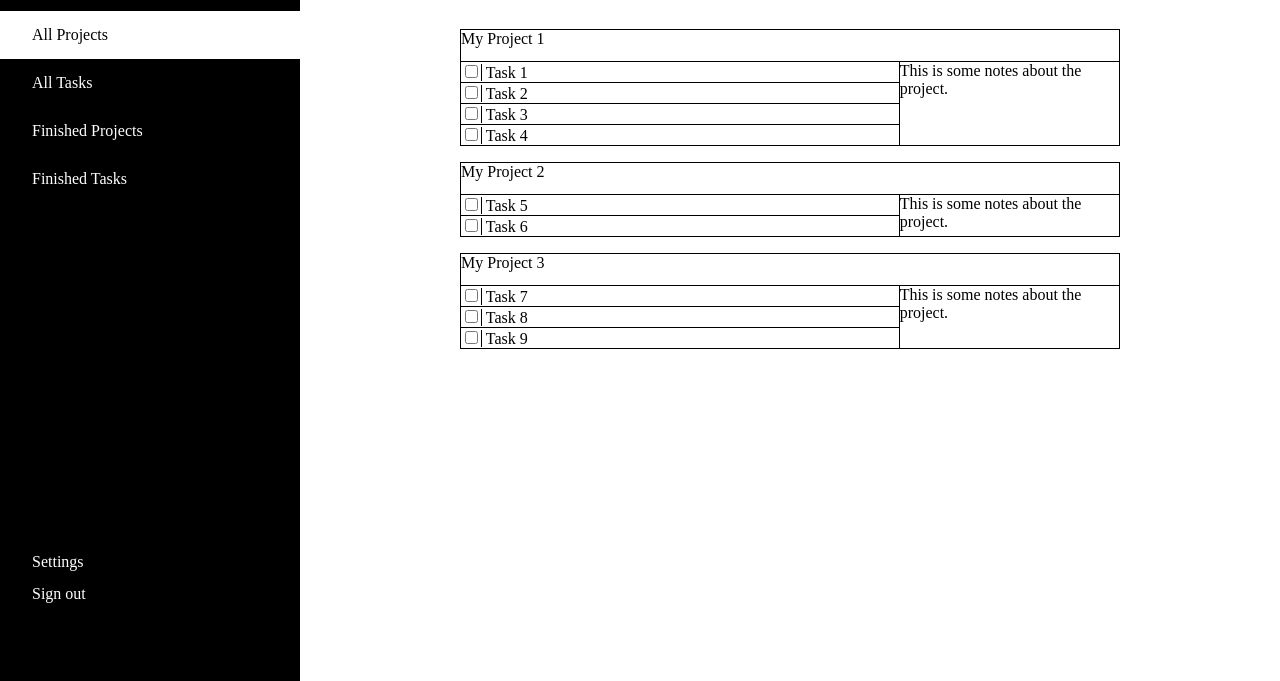
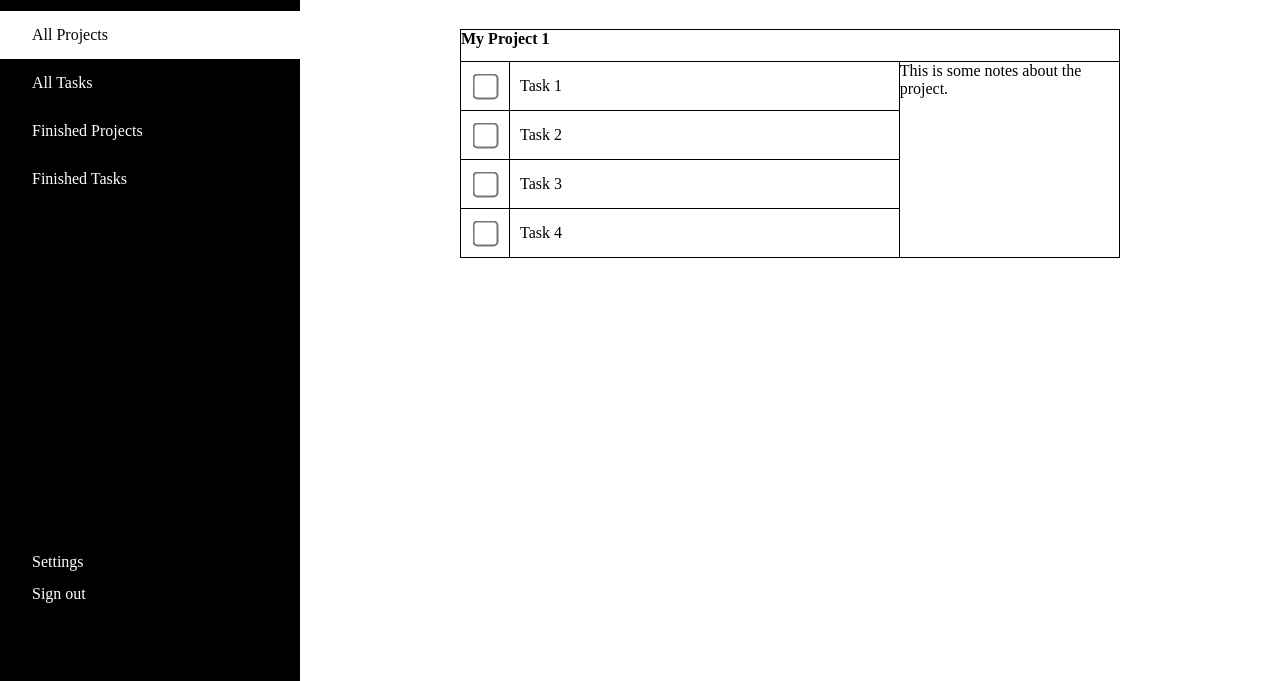
Before and after one commit to dh-giang-vu/TodoList, a website built with webpack: page src/index.html in a window 1280 px wide. Shown: the part 119-800 px from the top of the page. Built offline with nearby package versions, Linux system fonts and the light colour scheme.

Commit message:
task-item checkbox scaled up & centred with task-name

```diff
--- a/src/index.html
+++ b/src/index.html
@@ -41,21 +41,21 @@
             <div class="proj-name">My Project 1</div>
           </div>
           <ul class="task-list">
-            <li>
-              <span class="cb-container"><input type="checkbox" name="checkbox" id=""></span>
-              <span>Task 1</span>
+            <li class="task-item">
+              <div class="cb-container"><input type="checkbox" name="checkbox" id=""></div>
+              <div class="task-name">Task 1</div>
             </li>
-            <li>
-              <span class="cb-container"><input type="checkbox" name="checkbox" id=""></span>
-              <span>Task 2</span>
+            <li class="task-item">
+              <div class="cb-container"><input type="checkbox" name="checkbox" id=""></div>
+              <div class="task-name">Task 2</div>
             </li>
-            <li>
-              <span class="cb-container"><input type="checkbox" name="checkbox" id=""></span>
-              <span>Task 3</span>
+            <li class="task-item">
+              <div class="cb-container"><input type="checkbox" name="checkbox" id=""></div>
+              <div class="task-name">Task 3</div>
             </li>
-            <li>
-              <span class="cb-container"><input type="checkbox" name="checkbox" id=""></span>
-              <span>Task 4</span>
+            <li class="task-item">
+              <div class="cb-container"><input type="checkbox" name="checkbox" id=""></div>
+              <div class="task-name">Task 4</div>
             </li>
           </ul>
           <div class="proj-note">
@@ -64,48 +64,7 @@
         </div>
 
 
-        <div class="project">
-          <div class="header">
-            <div class="proj-name">My Project 2</div>
-          </div>
-          <ul class="task-list">
-            <li>
-              <span class="cb-container"><input type="checkbox" name="checkbox" id=""></span>
-              <span>Task 5</span>
-            </li>
-            <li>
-              <span class="cb-container"><input type="checkbox" name="checkbox" id=""></span>
-              <span>Task 6</span>
-            </li>
-          </ul>
-          <div class="proj-note">
-            This is some notes about the project.
-          </div>
-        </div>
 
-
-        <div class="project">
-          <div class="header">
-            <div class="proj-name">My Project 3</div>
-          </div>
-          <ul class="task-list">
-            <li>
-              <span class="cb-container"><input type="checkbox" name="checkbox" id=""></span>
-              <span>Task 7</span>
-            </li>
-            <li>
-              <span class="cb-container"><input type="checkbox" name="checkbox" id=""></span>
-              <span>Task 8</span>
-            </li>
-            <li>
-              <span class="cb-container"><input type="checkbox" name="checkbox" id=""></span>
-              <span>Task 9</span>
-            </li>
-          </ul>
-          <div class="proj-note">
-            This is some notes about the project.
-          </div>
-        </div>
 
 
       </div>
--- a/src/style.css
+++ b/src/style.css
@@ -170,6 +170,8 @@ a.active{
 .header {
     grid-area: 1 / 1 / 2 / 3;
     border-bottom: var(--std-proj-border);
+
+    font-weight: 700;
 }
 
 .task-list {
@@ -193,15 +195,40 @@ a.active{
 
 }
 
+.task-item {
+    border-bottom: var(--std-proj-border);
+    height: 48px;
 
-.task-list li {
-    border-bottom: var(--std-proj-border);
+    /* Checkbox and Task Name in 1 row */
+    display: flex;
 }
 
-.task-list li:last-child {
+.task-list span {
+    height: inherit;
+}
+
+.task-item:last-child {
     border-bottom: none;
 }
 
 .cb-container {
+    height: 100%;
+    aspect-ratio: 1 / 1;
     border-right: var(--std-proj-border);
+
+    display: flex;
+    align-items: center;
+    justify-content: center;
 }
+
+input[type=checkbox] {
+    transform: scale(2);
+}
+
+
+.task-name {
+    display: flex;
+    align-items: center;
+
+    padding-left: min(10px,3%);
+}
```
